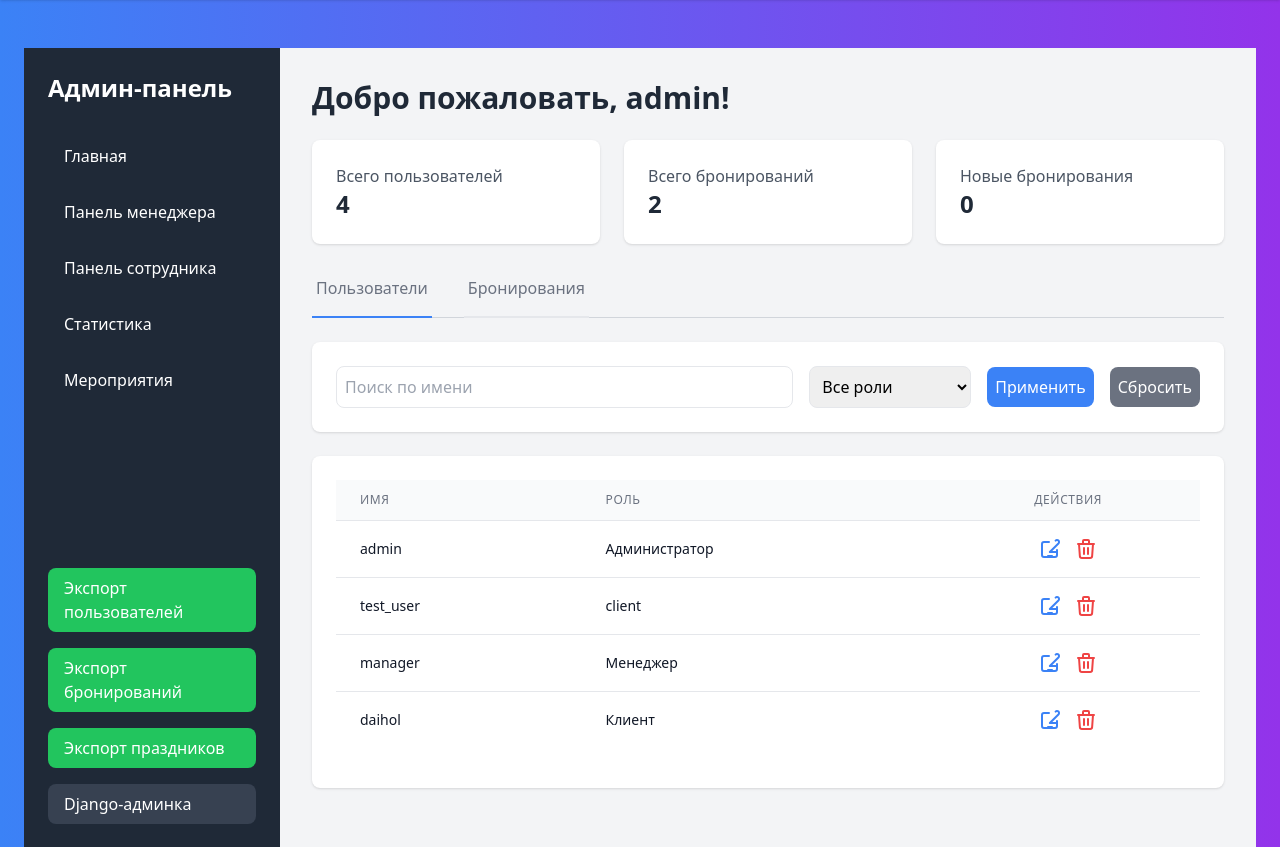
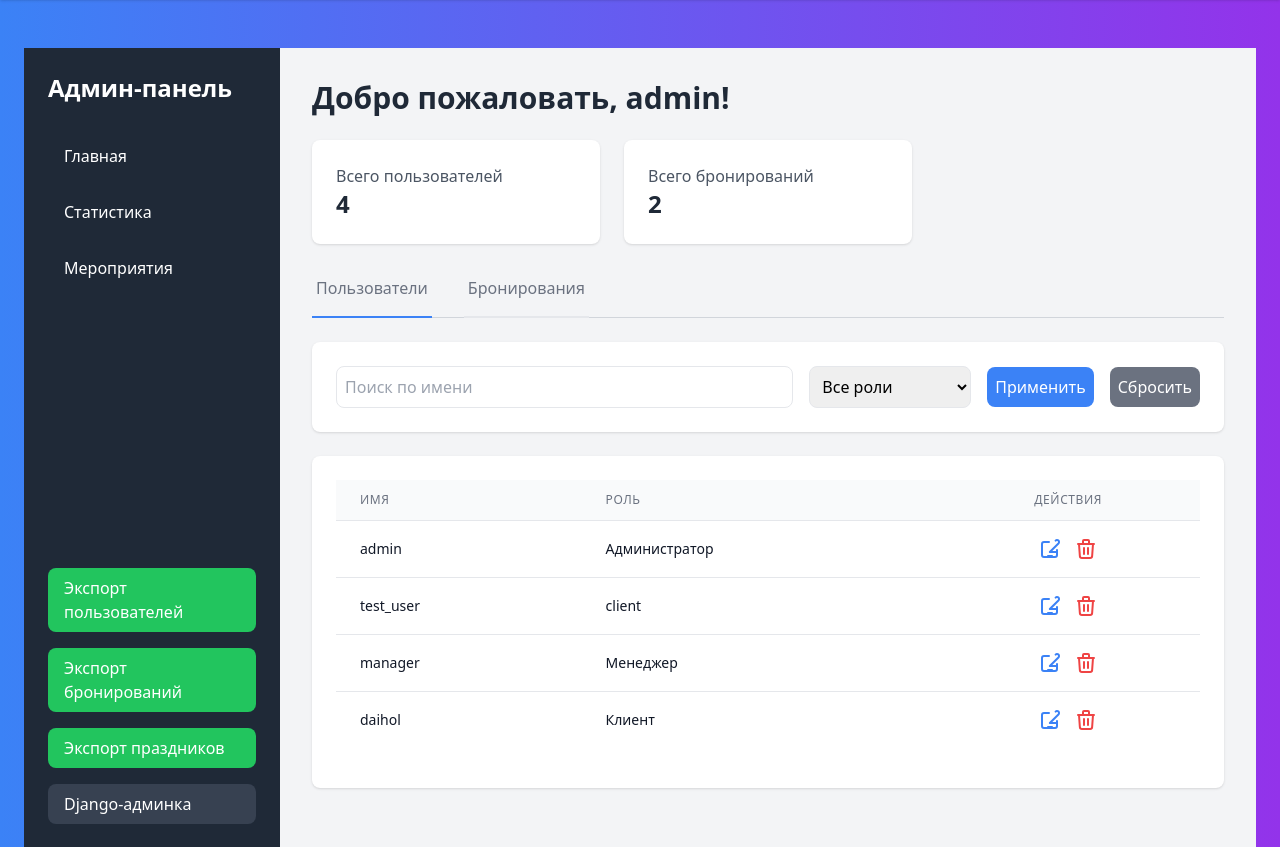
Before and after one commit to sal1hov/PlayStarProject, a Django app: page /staff/admin-dashboard/ in a window 1280 px wide. Shown: the part 140-987 px from the top of the page. Run offline with Django 5.2, Linux system fonts and the light colour scheme; a user stored in the database is signed in; data comes from the database, SQL or seed files in the repository; some libraries are stand-ins or nearby versions.

Commit message:
Обновление

```diff
--- a/Project/staff/templates/staff/admin_dashboard.html
+++ b/Project/staff/templates/staff/admin_dashboard.html
@@ -8,8 +8,8 @@
             <h2 class="text-2xl font-bold mb-8">Админ-панель</h2>
             <nav class="space-y-4">
                 <a href="{% url 'admin_dashboard' %}" class="block py-2 px-4 rounded-lg hover:bg-gray-700 transition duration-300">Главная</a>
-                <a href="{% url 'manager_dashboard' %}" class="block py-2 px-4 rounded-lg hover:bg-gray-700 transition duration-300">Панель менеджера</a>
-                <a href="{% url 'employee_dashboard' %}" class="block py-2 px-4 rounded-lg hover:bg-gray-700 transition duration-300">Панель сотрудника</a>
+<!--                <a href="{% url 'manager_dashboard' %}" class="block py-2 px-4 rounded-lg hover:bg-gray-700 transition duration-300">Панель менеджера</a>-->
+<!--                <a href="{% url 'employee_dashboard' %}" class="block py-2 px-4 rounded-lg hover:bg-gray-700 transition duration-300">Панель сотрудника</a>-->
                 <a href="{% url 'statistics' %}" class="block py-2 px-4 hover:bg-gray-700 rounded-lg transition duration-300">Статистика</a>
                 <a href="{% url 'events' %}" class="block py-2 px-4 rounded-lg hover:bg-gray-700 transition duration-300">Мероприятия</a>
             </nav>
@@ -36,10 +36,10 @@
                     <p class="text-gray-600">Всего бронирований</p>
                     <p class="text-2xl font-bold text-gray-800">{{ total_bookings }}</p>
                 </div>
-                <div class="bg-white p-6 rounded-lg shadow">
-                    <p class="text-gray-600">Новые бронирования</p>
-                    <p class="text-2xl font-bold text-gray-800">{{ pending_bookings }}</p>
-                </div>
+<!--                <div class="bg-white p-6 rounded-lg shadow">-->
+<!--                    <p class="text-gray-600">Новые бронирования</p>-->
+<!--                    <p class="text-2xl font-bold text-gray-800">{{ pending_bookings }}</p>-->
+<!--                </div>-->
             </div>
         </header>
 
--- a/Project/staff/templates/staff/events.html
+++ b/Project/staff/templates/staff/events.html
@@ -8,8 +8,8 @@
             <h2 class="text-2xl font-bold mb-8">Админ-панель</h2>
             <nav class="space-y-4">
                 <a href="{% url 'admin_dashboard' %}" class="block py-2 px-4 rounded-lg hover:bg-gray-700 transition duration-300">Главная</a>
-        <a href="{% url 'manager_dashboard' %}" class="block py-2 px-4 rounded-lg hover:bg-gray-700 transition duration-300">Панель менеджера</a>
-        <a href="{% url 'employee_dashboard' %}" class="block py-2 px-4 rounded-lg hover:bg-gray-700 transition duration-300">Панель сотрудника</a>
+<!--                <a href="{% url 'manager_dashboard' %}" class="block py-2 px-4 rounded-lg hover:bg-gray-700 transition duration-300">Панель менеджера</a>-->
+<!--                <a href="{% url 'employee_dashboard' %}" class="block py-2 px-4 rounded-lg hover:bg-gray-700 transition duration-300">Панель сотрудника</a>-->
                 <a href="{% url 'statistics' %}" class="block py-2 px-4 hover:bg-gray-700 rounded-lg transition duration-300">Статистика</a>
                 <a href="{% url 'events' %}" class="block py-2 px-4 rounded-lg hover:bg-gray-700 transition duration-300">Мероприятия</a>
             </nav>
--- a/Project/staff/templates/staff/statistics.html
+++ b/Project/staff/templates/staff/statistics.html
@@ -8,8 +8,8 @@
             <h2 class="text-2xl font-bold mb-8">Админ-панель</h2>
             <nav class="space-y-4">
                 <a href="{% url 'admin_dashboard' %}" class="block py-2 px-4 rounded-lg hover:bg-gray-700 transition duration-300">Главная</a>
-                <a href="{% url 'manager_dashboard' %}" class="block py-2 px-4 rounded-lg hover:bg-gray-700 transition duration-300">Панель менеджера</a>
-                <a href="{% url 'employee_dashboard' %}" class="block py-2 px-4 rounded-lg hover:bg-gray-700 transition duration-300">Панель сотрудника</a>
+<!--                <a href="{% url 'manager_dashboard' %}" class="block py-2 px-4 rounded-lg hover:bg-gray-700 transition duration-300">Панель менеджера</a>-->
+<!--                <a href="{% url 'employee_dashboard' %}" class="block py-2 px-4 rounded-lg hover:bg-gray-700 transition duration-300">Панель сотрудника</a>-->
                 <a href="{% url 'statistics' %}" class="block py-2 px-4 hover:bg-gray-700 rounded-lg transition duration-300">Статистика</a>
                 <a href="{% url 'events' %}" class="block py-2 px-4 rounded-lg hover:bg-gray-700 transition duration-300">Мероприятия</a>
             </nav>
```
Lines whose indentation alone changed are shown as unchanged.
